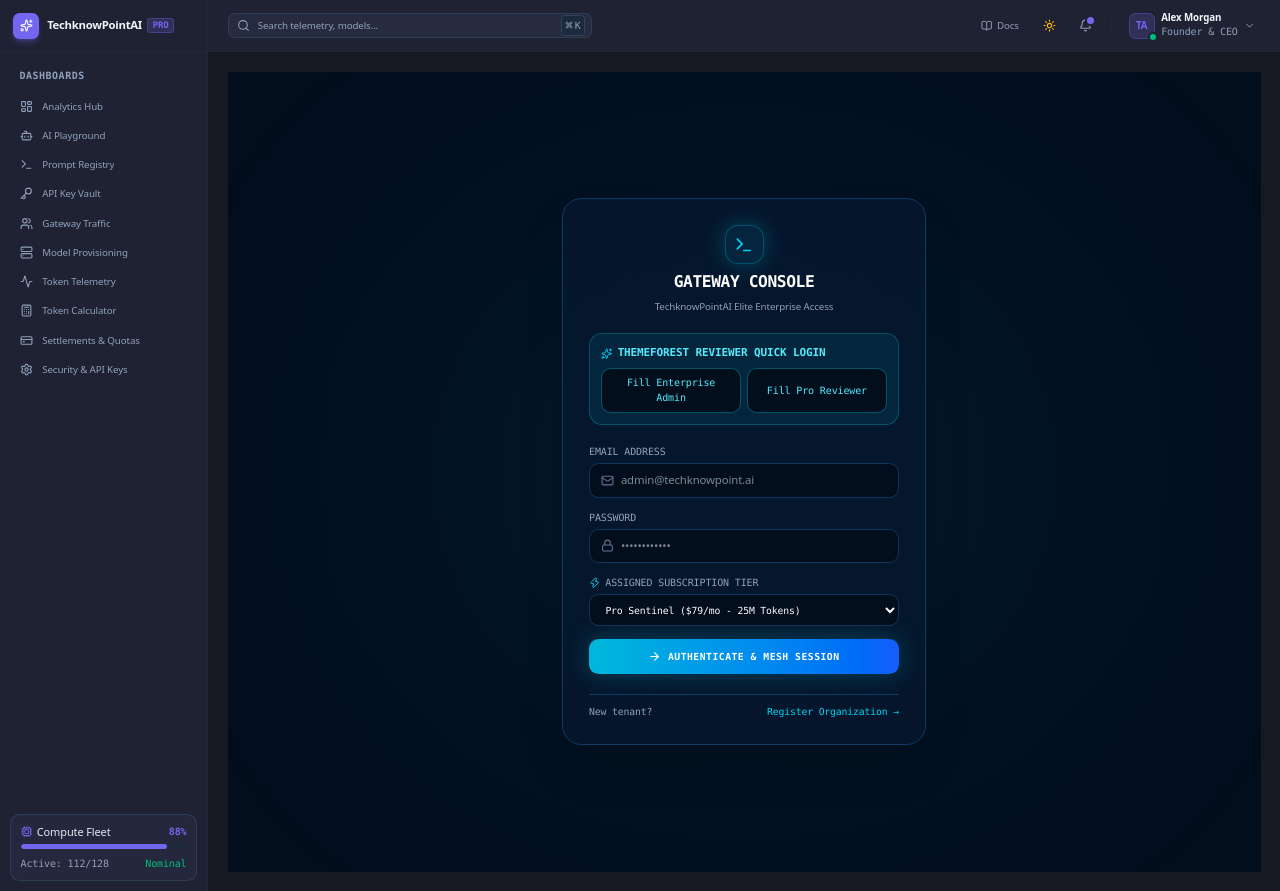
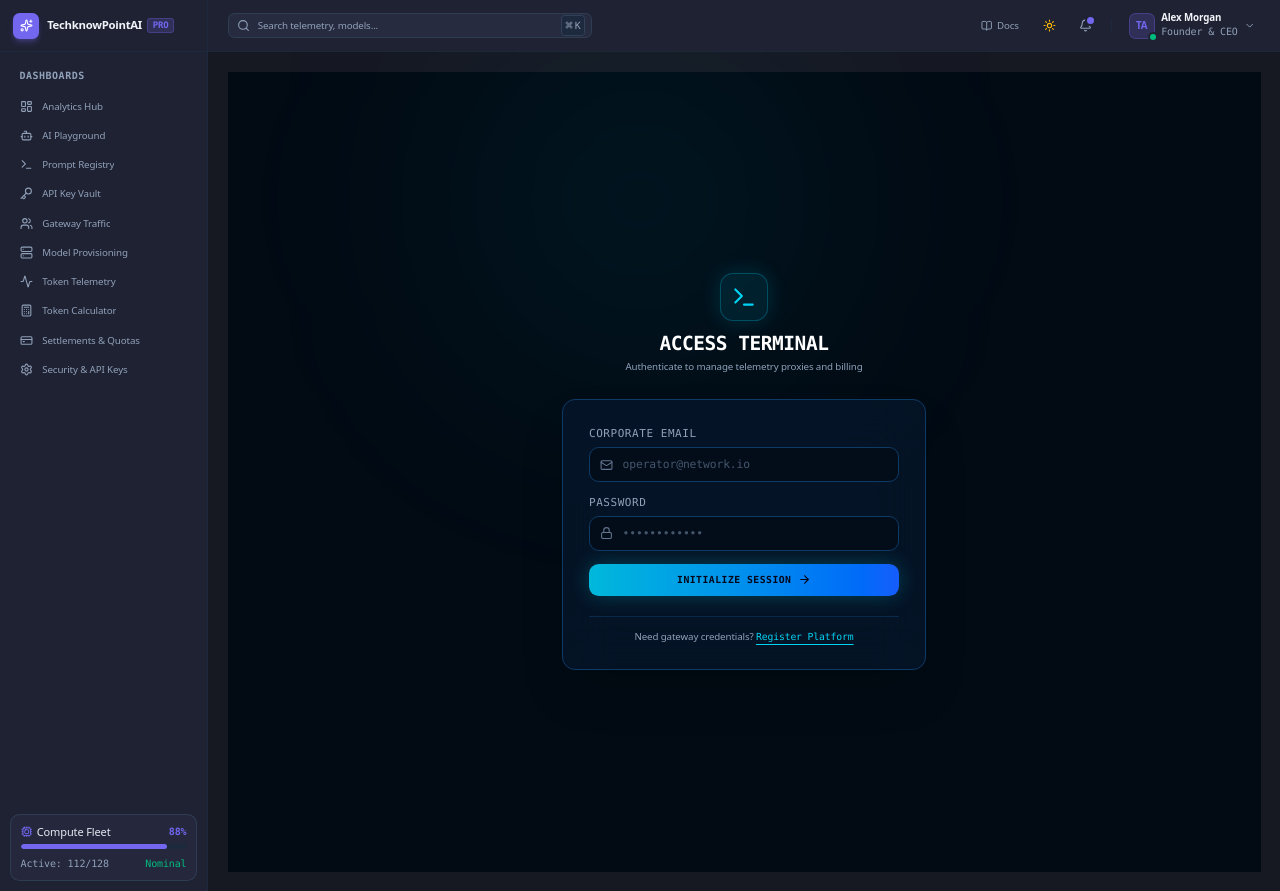
Before and after one commit to nazmulalamdm/nexxusaidashboard, a Next.js app: page /login in a window 1280 px wide. Built offline with nearby package versions, Linux system fonts and the light colour scheme.

Commit message:
add login and register

```diff
--- a/src/app/login/page.tsx
+++ b/src/app/login/page.tsx
@@ -3,140 +3,137 @@
 import { useState } from 'react';
 import { useRouter } from 'next/navigation';
 import Link from 'next/link';
-import { Terminal, Lock, Mail, Loader2, ArrowRight, Sparkles, Zap } from 'lucide-react';
+import { Terminal, Lock, Mail, ArrowRight, Loader2, AlertCircle } from 'lucide-react';
 
 export default function LoginPage() {
   const router = useRouter();
   const [email, setEmail] = useState('');
   const [password, setPassword] = useState('');
-  const [selectedPlan, setSelectedPlan] = useState('plan_pro');
-  const [isLoading, setIsLoading] = useState(false);
+  const [loading, setLoading] = useState(false);
+  const [error, setError] = useState('');
 
-  const handleLogin = (e: React.FormEvent) => {
+  const handleSubmit = async (e: React.FormEvent) => {
     e.preventDefault();
-    setIsLoading(true);
+    setError('');
+    setLoading(true);
 
-    // Set auth cookie & active plan securely
-    document.cookie = "tp_auth_token=active_jwt_session_2026; path=/; max-age=86400";
-    localStorage.setItem('tp_active_plan', selectedPlan);
+    try {
+      // সাধারণ ভ্যালিডেশন
+      if (!email || !password) {
+        throw new Error('Please fill in all fields');
+      }
 
-    setTimeout(() => {
-      setIsLoading(false);
-      router.push('/dashboard');
-    }, 800);
-  };
+      // TODO: এখানে আপনার রিয়েল ব্যাকএন্ড API কল করতে পারেন (যেমন: await fetch('/api/auth/login'))
+      await new Promise((resolve) => setTimeout(resolve, 800)); // সিমুলেশন ডিলে
 
-  const fillDemoAccount = (role: 'admin' | 'reviewer') => {
-    if (role === 'admin') {
-      setEmail('admin@techknowpoint.ai');
-      setPassword('elite_admin_2026');
-      setSelectedPlan('plan_enterprise');
+      // সেশন কুকি সেট করা (১ দিনের মেয়াদ)
+      document.cookie = 'tp_auth_token=tp_valid_session_key; path=/; max-age=86400; SameSite=Lax';
+
+      // সফল লগইনের পর /overview-এ রিডাইরেক্ট
+      router.push('/overview');
+      router.refresh();
+    } catch (err: unknown) {
+      if (err instanceof Error) {
+        setError(err.message);
       } else {
-      setEmail('reviewer@themeforest.net');
-      setPassword('demo_preview_pass');
-      setSelectedPlan('plan_pro');
+        setError('Authentication failed. Please try again.');
+      }
+    } finally {
+      setLoading(false);
     }
   };
 
   return (
-    <div className="min-h-screen bg-[#030e1d] flex items-center justify-center px-4 font-sans selection:bg-cyan-500 selection:text-black relative overflow-hidden">
-      <div className="absolute top-1/2 left-1/2 -translate-x-1/2 -translate-y-1/2 w-[600px] h-[400px] bg-cyan-500/10 blur-[140px] rounded-full pointer-events-none" />
+    <div className="min-h-screen bg-[#020b14] flex items-center justify-center p-4 selection:bg-cyan-500 selection:text-black">
+      {/* ব্যাকগ্রাউন্ড গ্লো ইফেক্ট */}
+      <div className="absolute top-1/4 left-1/2 -translate-x-1/2 -translate-y-1/2 w-96 h-96 bg-cyan-500/10 blur-[130px] rounded-full pointer-events-none" />
 
-      <div className="max-w-md w-full p-8 rounded-3xl bg-[#06182e]/90 border border-[#0d3b66] backdrop-blur-2xl shadow-2xl space-y-6 relative z-10">
-        <div className="text-center space-y-2">
-          <div className="w-12 h-12 rounded-2xl bg-cyan-500/10 border border-cyan-500/30 flex items-center justify-center text-cyan-400 mx-auto shadow-[0_0_20px_rgba(6,182,212,0.3)]">
-            <Terminal className="w-6 h-6" />
+      <div className="w-full max-w-md relative z-10">
+        {/* লোগো ও হেডার */}
+        <div className="text-center mb-8">
+          <div className="inline-flex p-3 rounded-2xl bg-cyan-500/10 border border-cyan-500/30 text-cyan-400 mb-3 shadow-[0_0_20px_rgba(6,182,212,0.2)]">
+            <Terminal className="w-8 h-8" />
           </div>
-          <h1 className="text-xl font-bold font-mono text-white tracking-tight">GATEWAY CONSOLE</h1>
-          <p className="text-xs text-slate-400">TechknowPointAI Elite Enterprise Access</p>
+          <h1 className="text-2xl font-bold font-mono tracking-tight text-white uppercase">
+            Access Terminal
+          </h1>
+          <p className="text-slate-400 text-xs mt-1 font-sans">
+            Authenticate to manage telemetry proxies and billing
+          </p>
         </div>
 
-        {/* ThemeForest Reviewer Quick Demo Bar */}
-        <div className="p-3.5 rounded-2xl bg-cyan-500/10 border border-cyan-500/30 space-y-2">
-          <div className="flex items-center gap-1.5 text-[11px] font-mono text-cyan-300 font-bold">
-            <Sparkles className="w-3.5 h-3.5 text-cyan-400" />
-            <span>THEMEFOREST REVIEWER QUICK LOGIN</span>
+        {/* লগইন কার্ড */}
+        <div className="bg-[#051527]/90 border border-[#0e3a68] backdrop-blur-xl p-6 sm:p-8 rounded-2xl shadow-2xl space-y-6">
+          {error && (
+            <div className="p-3 rounded-xl bg-rose-500/10 border border-rose-500/30 text-rose-400 text-xs font-mono flex items-center gap-2">
+              <AlertCircle className="w-4 h-4 shrink-0" />
+              <span>{error}</span>
             </div>
-          <div className="grid grid-cols-2 gap-2">
-            <button
-              type="button"
-              onClick={() => fillDemoAccount('admin')}
-              className="px-3 py-2 rounded-xl bg-[#030e1d] hover:bg-[#08203d] border border-cyan-500/40 text-[10px] font-mono text-cyan-300 transition-colors text-center cursor-pointer"
-            >
-              Fill Enterprise Admin
-            </button>
-            <button
-              type="button"
-              onClick={() => fillDemoAccount('reviewer')}
-              className="px-3 py-2 rounded-xl bg-[#030e1d] hover:bg-[#08203d] border border-cyan-500/40 text-[10px] font-mono text-cyan-300 transition-colors text-center cursor-pointer"
-            >
-              Fill Pro Reviewer
-            </button>
-          </div>
-        </div>
+          )}
 
-        <form onSubmit={handleLogin} className="space-y-4 font-mono text-xs">
+          <form onSubmit={handleSubmit} className="space-y-4">
             <div>
-            <label className="block text-slate-400 uppercase text-[10px] mb-1.5">Email Address</label>
-            <div className="flex items-center gap-2 px-3.5 py-2.5 rounded-xl bg-[#030e1d] border border-[#0e355c] focus-within:border-cyan-500">
-              <Mail className="w-4 h-4 text-slate-500 shrink-0" />
+              <label className="block text-[11px] font-mono uppercase tracking-wider text-slate-400 mb-1.5">
+                Corporate Email
+              </label>
+              <div className="relative">
+                <Mail className="w-4 h-4 text-slate-500 absolute left-3.5 top-1/2 -translate-y-1/2" />
                 <input
                   type="email"
-                required
                   value={email}
                   onChange={(e) => setEmail(e.target.value)}
-                placeholder="admin@techknowpoint.ai"
-                className="bg-transparent text-white outline-none w-full font-sans text-sm"
+                  placeholder="operator@network.io"
+                  required
+                  className="w-full bg-[#030d1a] border border-[#0d3b66] focus:border-cyan-400 focus:ring-1 focus:ring-cyan-400 rounded-xl pl-10 pr-4 py-2.5 text-sm text-white placeholder:text-slate-600 outline-none transition-all font-mono"
                 />
               </div>
             </div>
 
             <div>
-            <label className="block text-slate-400 uppercase text-[10px] mb-1.5">Password</label>
-            <div className="flex items-center gap-2 px-3.5 py-2.5 rounded-xl bg-[#030e1d] border border-[#0e355c] focus-within:border-cyan-500">
-              <Lock className="w-4 h-4 text-slate-500 shrink-0" />
+              <label className="block text-[11px] font-mono uppercase tracking-wider text-slate-400 mb-1.5">
+                Password
+              </label>
+              <div className="relative">
+                <Lock className="w-4 h-4 text-slate-500 absolute left-3.5 top-1/2 -translate-y-1/2" />
                 <input
                   type="password"
-                required
                   value={password}
                   onChange={(e) => setPassword(e.target.value)}
                   placeholder="••••••••••••"
-                className="bg-transparent text-white outline-none w-full font-sans text-sm"
+                  required
+                  className="w-full bg-[#030d1a] border border-[#0d3b66] focus:border-cyan-400 focus:ring-1 focus:ring-cyan-400 rounded-xl pl-10 pr-4 py-2.5 text-sm text-white placeholder:text-slate-600 outline-none transition-all font-mono"
                 />
               </div>
             </div>
 
-          <div>
-            <label className="block text-slate-400 uppercase text-[10px] mb-1.5 flex items-center gap-1.5">
-              <Zap className="w-3.5 h-3.5 text-cyan-400" />
-              <span>Assigned Subscription Tier</span>
-            </label>
-            <select
-              value={selectedPlan}
-              onChange={(e) => setSelectedPlan(e.target.value)}
-              className="w-full px-3.5 py-2.5 rounded-xl bg-[#030e1d] border border-[#0e355c] text-white text-xs font-mono focus:outline-none focus:border-cyan-500 cursor-pointer"
-            >
-              <option value="plan_developer">Developer Fleet ($19/mo - 5M Tokens)</option>
-              <option value="plan_pro">Pro Sentinel ($79/mo - 25M Tokens)</option>
-              <option value="plan_enterprise">Enterprise Matrix ($299/mo - 150M Tokens)</option>
-            </select>
-          </div>
-
             <button
               type="submit"
-            disabled={isLoading}
-            className="w-full py-3.5 rounded-xl bg-gradient-to-r from-cyan-500 to-blue-600 hover:from-cyan-400 hover:to-blue-500 text-white font-bold tracking-wider transition-all shadow-[0_0_25px_rgba(6,182,212,0.3)] flex items-center justify-center gap-2 mt-2 font-mono cursor-pointer disabled:opacity-50"
+              disabled={loading}
+              className="w-full mt-2 py-3 rounded-xl bg-gradient-to-r from-cyan-500 to-blue-600 text-slate-950 font-bold font-mono text-xs uppercase tracking-wider hover:brightness-110 active:scale-[0.99] transition-all flex items-center justify-center gap-2 shadow-[0_0_20px_rgba(6,182,212,0.3)] disabled:opacity-50 disabled:pointer-events-none cursor-pointer"
             >
-            {isLoading ? <Loader2 className="w-4 h-4 animate-spin" /> : <ArrowRight className="w-4 h-4" />}
-            <span>AUTHENTICATE & MESH SESSION</span>
+              {loading ? (
+                <>
+                  <Loader2 className="w-4 h-4 animate-spin" />
+                  AUTHENTICATING...
+                </>
+              ) : (
+                <>
+                  INITIALIZE SESSION
+                  <ArrowRight className="w-4 h-4" />
+                </>
+              )}
             </button>
           </form>
 
-        <div className="text-center text-xs font-mono text-slate-400 pt-3 border-t border-[#0d3b66] flex items-center justify-between">
-          <span>New tenant?</span>
-          <Link href="/register" className="text-cyan-400 hover:underline">
-            Register Organization →
+          {/* রেজিস্ট্রেশন লিংক */}
+          <div className="pt-4 border-t border-[#0e3a68]/60 text-center">
+            <p className="text-xs text-slate-400">
+              Need gateway credentials?{' '}
+              <Link href="/register" className="text-cyan-400 hover:text-cyan-300 font-mono underline underline-offset-4">
+                Register Platform
               </Link>
+            </p>
+          </div>
         </div>
       </div>
     </div>
--- a/src/app/register/page.tsx
+++ b/src/app/register/page.tsx
@@ -3,103 +3,180 @@
 import { useState } from 'react';
 import { useRouter } from 'next/navigation';
 import Link from 'next/link';
-import { Terminal, Lock, Mail, User, Loader2, ArrowRight } from 'lucide-react';
+import { Terminal, Lock, Mail, User, ArrowRight, Loader2, AlertCircle, ShieldCheck } from 'lucide-react';
 
 export default function RegisterPage() {
   const router = useRouter();
   const [name, setName] = useState('');
   const [email, setEmail] = useState('');
   const [password, setPassword] = useState('');
-  const [isLoading, setIsLoading] = useState(false);
+  const [confirmPassword, setConfirmPassword] = useState('');
+  const [loading, setLoading] = useState(false);
+  const [error, setError] = useState('');
 
-  const handleRegister = (e: React.FormEvent) => {
+  const handleSubmit = async (e: React.FormEvent) => {
     e.preventDefault();
-    setIsLoading(true);
+    setError('');
+    setLoading(true);
 
-    // Set secure auth cookie & session
-    document.cookie = "tp_auth_token=active_jwt_session_2026; path=/; max-age=86400";
-    localStorage.setItem('tp_active_plan', 'plan_developer');
+    try {
+      if (!name || !email || !password || !confirmPassword) {
+        throw new Error('All credentials are required.');
+      }
 
-    setTimeout(() => {
-      setIsLoading(false);
-      router.push('/dashboard');
-    }, 900);
+      if (password !== confirmPassword) {
+        throw new Error('Passwords do not match.');
+      }
+
+      if (password.length < 6) {
+        throw new Error('Security policy requires at least 6 characters.');
+      }
+
+      // TODO: এখানে আপনার রিয়েল ব্যাকএন্ড একাউন্ট ক্রিয়েশন API কল করবেন
+      await new Promise((resolve) => setTimeout(resolve, 900)); // সিমুলেশন ডিলে
+
+      // রেজিস্ট্রেশন সফল হলে সেশন কুকি অটো-সেট করে ডিরেক্ট লগইন করে নেওয়া
+      document.cookie = 'tp_auth_token=tp_valid_session_key; path=/; max-age=86400; SameSite=Lax';
+
+      // সরাসরি /overview পেজে নিয়ে যাওয়া
+      router.push('/overview');
+      router.refresh();
+    } catch (err: unknown) {
+      if (err instanceof Error) {
+        setError(err.message);
+      } else {
+        setError('Provisioning failed. Please verify configurations.');
+      }
+    } finally {
+      setLoading(false);
+    }
   };
 
   return (
-    <div className="min-h-screen bg-[#030e1d] flex items-center justify-center px-4 font-sans selection:bg-cyan-500 selection:text-black relative overflow-hidden">
-      <div className="absolute top-1/2 left-1/2 -translate-x-1/2 -translate-y-1/2 w-[600px] h-[400px] bg-cyan-500/10 blur-[140px] rounded-full pointer-events-none" />
+    <div className="min-h-screen bg-[#020b14] flex items-center justify-center p-4 selection:bg-cyan-500 selection:text-black">
+      {/* ব্যাকগ্রাউন্ড গ্লো ইফেক্ট */}
+      <div className="absolute top-1/3 left-1/2 -translate-x-1/2 -translate-y-1/2 w-96 h-96 bg-blue-500/10 blur-[140px] rounded-full pointer-events-none" />
 
-      <div className="max-w-md w-full p-8 rounded-3xl bg-[#06182e]/90 border border-[#0d3b66] backdrop-blur-2xl shadow-2xl space-y-6 relative z-10">
-        <div className="text-center space-y-2">
-          <div className="w-12 h-12 rounded-2xl bg-cyan-500/10 border border-cyan-500/30 flex items-center justify-center text-cyan-400 mx-auto shadow-[0_0_20px_rgba(6,182,212,0.3)]">
-            <Terminal className="w-6 h-6" />
+      <div className="w-full max-w-md relative z-10">
+        {/* হেডার */}
+        <div className="text-center mb-8">
+          <div className="inline-flex p-3 rounded-2xl bg-cyan-500/10 border border-cyan-500/30 text-cyan-400 mb-3 shadow-[0_0_20px_rgba(6,182,212,0.2)]">
+            <ShieldCheck className="w-8 h-8" />
           </div>
-          <h1 className="text-xl font-bold font-mono text-white">CREATE GATEWAY ACCOUNT</h1>
-          <p className="text-xs text-slate-400">Initialize your TechknowPointAI workspace</p>
+          <h1 className="text-2xl font-bold font-mono tracking-tight text-white uppercase">
+            Provision Account
+          </h1>
+          <p className="text-slate-400 text-xs mt-1 font-sans">
+            Deploy your dedicated multi-region inference namespace
+          </p>
         </div>
 
-        <form onSubmit={handleRegister} className="space-y-4 font-mono text-xs">
+        {/* রেজিস্ট্রেশন ফর্ম কার্ড */}
+        <div className="bg-[#051527]/90 border border-[#0e3a68] backdrop-blur-xl p-6 sm:p-8 rounded-2xl shadow-2xl space-y-6">
+          {error && (
+            <div className="p-3 rounded-xl bg-rose-500/10 border border-rose-500/30 text-rose-400 text-xs font-mono flex items-center gap-2">
+              <AlertCircle className="w-4 h-4 shrink-0" />
+              <span>{error}</span>
+            </div>
+          )}
+
+          <form onSubmit={handleSubmit} className="space-y-4">
             <div>
-            <label className="block text-slate-400 uppercase text-[10px] mb-1.5">Full Name</label>
-            <div className="flex items-center gap-2 px-3.5 py-2.5 rounded-xl bg-[#030e1d] border border-[#0e355c] focus-within:border-cyan-500">
-              <User className="w-4 h-4 text-slate-500 shrink-0" />
+              <label className="block text-[11px] font-mono uppercase tracking-wider text-slate-400 mb-1.5">
+                Entity / Operator Name
+              </label>
+              <div className="relative">
+                <User className="w-4 h-4 text-slate-500 absolute left-3.5 top-1/2 -translate-y-1/2" />
                 <input
                   type="text"
-                required
                   value={name}
                   onChange={(e) => setName(e.target.value)}
-                placeholder="Alex Morgan"
-                className="bg-transparent text-white outline-none w-full font-sans text-sm"
+                  placeholder="DevOps Lead"
+                  required
+                  className="w-full bg-[#030d1a] border border-[#0d3b66] focus:border-cyan-400 focus:ring-1 focus:ring-cyan-400 rounded-xl pl-10 pr-4 py-2.5 text-sm text-white placeholder:text-slate-600 outline-none transition-all font-mono"
                 />
               </div>
             </div>
 
             <div>
-            <label className="block text-slate-400 uppercase text-[10px] mb-1.5">Email Address</label>
-            <div className="flex items-center gap-2 px-3.5 py-2.5 rounded-xl bg-[#030e1d] border border-[#0e355c] focus-within:border-cyan-500">
-              <Mail className="w-4 h-4 text-slate-500 shrink-0" />
+              <label className="block text-[11px] font-mono uppercase tracking-wider text-slate-400 mb-1.5">
+                Work Email
+              </label>
+              <div className="relative">
+                <Mail className="w-4 h-4 text-slate-500 absolute left-3.5 top-1/2 -translate-y-1/2" />
                 <input
                   type="email"
-                required
                   value={email}
                   onChange={(e) => setEmail(e.target.value)}
-                placeholder="alex@company.com"
-                className="bg-transparent text-white outline-none w-full font-sans text-sm"
+                  placeholder="admin@enterprise.io"
+                  required
+                  className="w-full bg-[#030d1a] border border-[#0d3b66] focus:border-cyan-400 focus:ring-1 focus:ring-cyan-400 rounded-xl pl-10 pr-4 py-2.5 text-sm text-white placeholder:text-slate-600 outline-none transition-all font-mono"
                 />
               </div>
             </div>
 
             <div>
-            <label className="block text-slate-400 uppercase text-[10px] mb-1.5">Password</label>
-            <div className="flex items-center gap-2 px-3.5 py-2.5 rounded-xl bg-[#030e1d] border border-[#0e355c] focus-within:border-cyan-500">
-              <Lock className="w-4 h-4 text-slate-500 shrink-0" />
+              <label className="block text-[11px] font-mono uppercase tracking-wider text-slate-400 mb-1.5">
+                Root Password
+              </label>
+              <div className="relative">
+                <Lock className="w-4 h-4 text-slate-500 absolute left-3.5 top-1/2 -translate-y-1/2" />
                 <input
                   type="password"
-                required
                   value={password}
                   onChange={(e) => setPassword(e.target.value)}
                   placeholder="••••••••••••"
-                className="bg-transparent text-white outline-none w-full font-sans text-sm"
+                  required
+                  className="w-full bg-[#030d1a] border border-[#0d3b66] focus:border-cyan-400 focus:ring-1 focus:ring-cyan-400 rounded-xl pl-10 pr-4 py-2.5 text-sm text-white placeholder:text-slate-600 outline-none transition-all font-mono"
+                />
+              </div>
+            </div>
+
+            <div>
+              <label className="block text-[11px] font-mono uppercase tracking-wider text-slate-400 mb-1.5">
+                Confirm Root Password
+              </label>
+              <div className="relative">
+                <Lock className="w-4 h-4 text-slate-500 absolute left-3.5 top-1/2 -translate-y-1/2" />
+                <input
+                  type="password"
+                  value={confirmPassword}
+                  onChange={(e) => setConfirmPassword(e.target.value)}
+                  placeholder="••••••••••••"
+                  required
+                  className="w-full bg-[#030d1a] border border-[#0d3b66] focus:border-cyan-400 focus:ring-1 focus:ring-cyan-400 rounded-xl pl-10 pr-4 py-2.5 text-sm text-white placeholder:text-slate-600 outline-none transition-all font-mono"
                 />
               </div>
             </div>
 
             <button
               type="submit"
-            disabled={isLoading}
-            className="w-full py-3.5 rounded-xl bg-gradient-to-r from-cyan-500 to-blue-600 hover:from-cyan-400 hover:to-blue-500 text-white font-bold tracking-wider transition-all shadow-[0_0_20px_rgba(6,182,212,0.3)] flex items-center justify-center gap-2 mt-2 cursor-pointer disabled:opacity-50"
+              disabled={loading}
+              className="w-full mt-2 py-3 rounded-xl bg-gradient-to-r from-cyan-500 to-blue-600 text-slate-950 font-bold font-mono text-xs uppercase tracking-wider hover:brightness-110 active:scale-[0.99] transition-all flex items-center justify-center gap-2 shadow-[0_0_20px_rgba(6,182,212,0.3)] disabled:opacity-50 disabled:pointer-events-none cursor-pointer"
             >
-            {isLoading ? <Loader2 className="w-4 h-4 animate-spin" /> : <ArrowRight className="w-4 h-4" />}
-            <span>INITIALIZE ACCOUNT</span>
+              {loading ? (
+                <>
+                  <Loader2 className="w-4 h-4 animate-spin" />
+                  DEPLOYING NAMESPACE...
+                </>
+              ) : (
+                <>
+                  PROVISION & LAUNCH
+                  <ArrowRight className="w-4 h-4" />
+                </>
+              )}
             </button>
           </form>
 
-        <div className="text-center text-xs font-mono text-slate-400 pt-2 border-t border-[#0d3b66]">
-          Already have an account?{' '}
-          <Link href="/login" className="text-cyan-400 hover:underline">
-            Sign in
+          {/* সাইন ইন লিংক */}
+          <div className="pt-4 border-t border-[#0e3a68]/60 text-center">
+            <p className="text-xs text-slate-400">
+              Already have an active key?{' '}
+              <Link href="/login" className="text-cyan-400 hover:text-cyan-300 font-mono underline underline-offset-4">
+                Sign In
               </Link>
+            </p>
+          </div>
         </div>
       </div>
     </div>
--- a/src/components/Sidebar.tsx
+++ b/src/components/Sidebar.tsx
@@ -25,7 +25,7 @@
 }
 
 const navigationItems = [
-  { name: "Analytics Hub", href: "/dashboard", icon: LayoutDashboard },
+  { name: "Analytics Hub", href: "/overview", icon: LayoutDashboard },
   { name: "AI Playground", href: "/playground", icon: Bot },
   { name: "Prompt Registry", href: "/prompts", icon: Terminal },
   { name: "API Key Vault", href: "/keys", icon: Key },
```
Also changed, not shown: src/middleware.ts (deleted, +0 -42 lines), src/app/overview/page.tsx (renamed from src/app/dashboard/page.tsx), 1 other file (tests, documents, lock files or other folders). Lines whose indentation alone changed are shown as unchanged.
